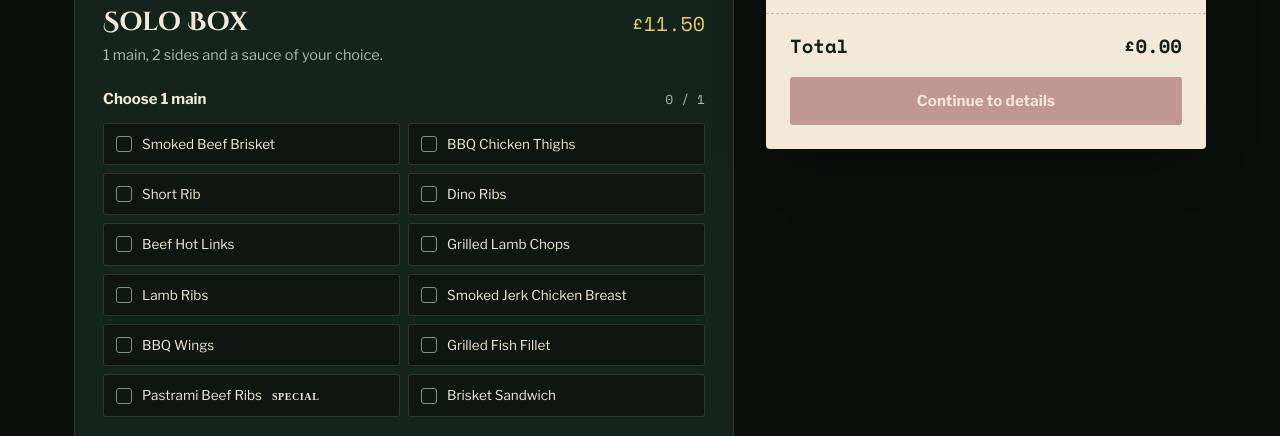
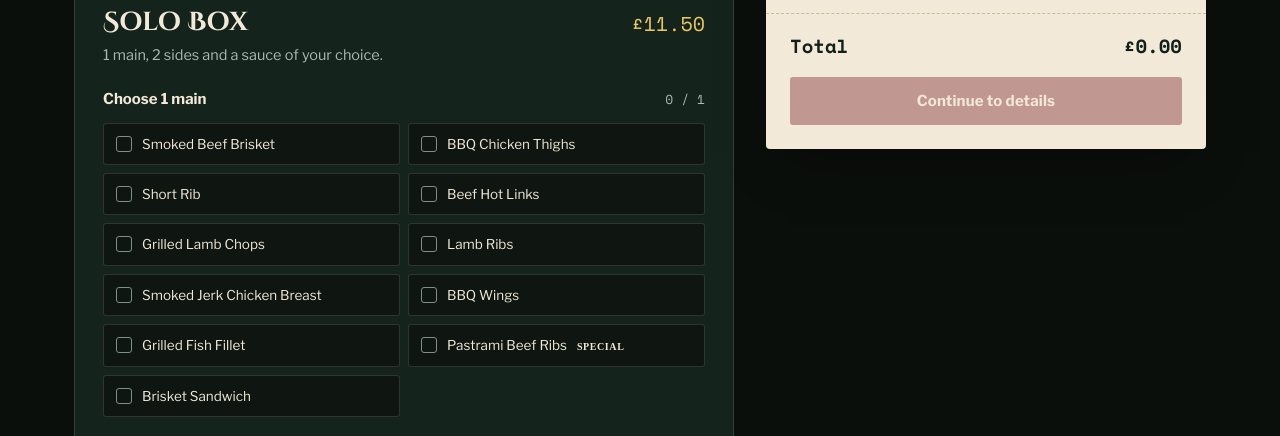
Before and after one commit to MrRiley243-cell/Speakeasy-smokeFinal1, a plain HTML site: page index.html in a window 1280 px wide. Shown: the part 4717-5153 px from the top of the page. Drawn offline with nearby package versions, Linux system fonts and the light colour scheme.

Commit message:
Add files via upload

```diff
--- a/index.html
+++ b/index.html
@@ -876,10 +876,12 @@ const SANDWICH_BREADS = [
 ];
 const SANDWICH_SAUCES = ['bbq_sauce','bourbon_bbq','espresso_bbq'];
 
+const MAINS_NO_DINO = MAINS.filter(m=>m.id!=='dino_ribs');
+
 const BOXES = [
-  {id:'solo', name:'Solo Box', mains:1, sides:2, sauces:1, price:11.50, desc:'1 main, 2 sides and a sauce of your choice.'},
-  {id:'duo', name:'Duo Box', mains:2, sides:3, sauces:2, price:21.00, desc:'2 mains, 3 sides and 2 sauces — built for two.'},
-  {id:'family', name:'Family Box', mains:4, sides:4, sauces:2, freeSideId:'cornbread', serves:'Serves 4', price:42.00, desc:'4 mains, 4 sides and 2 sauces, plus a free cornbread.'},
+  {id:'solo', name:'Solo Box', mains:1, sides:2, sauces:1, mainsPool:MAINS_NO_DINO, price:11.50, desc:'1 main, 2 sides and a sauce of your choice.'},
+  {id:'duo', name:'Duo Box', mains:2, sides:3, sauces:2, mainsPool:MAINS_NO_DINO, price:21.00, desc:'2 mains, 3 sides and 2 sauces — built for two.'},
+  {id:'family', name:'Family Box', mains:4, sides:4, sauces:2, freeSideId:'cornbread', mainsPool:MAINS_NO_DINO, serves:'Serves 4', price:42.00, desc:'4 mains, 4 sides and 2 sauces, plus a free cornbread.'},
   {id:'kids', name:'Kids Box', mains:1, sides:1, sauces:0, freeSideId:'corn', mainsPool:KIDS_MAINS, sidesPool:KIDS_SIDES, price:6.50, desc:'Pick one main and one side, plus a free corn on the cob.'},
   {id:'sandwich_deal', name:'Sandwich Deal', mains:1, sides:1, sauces:0, drinks:1, breads:1,
     mainsPool:SANDWICH_DEAL_MAINS, sidesPool:SANDWICH_DEAL_SIDES, drinksPool:DRINKS, breadsPool:SANDWICH_BREADS,
```
